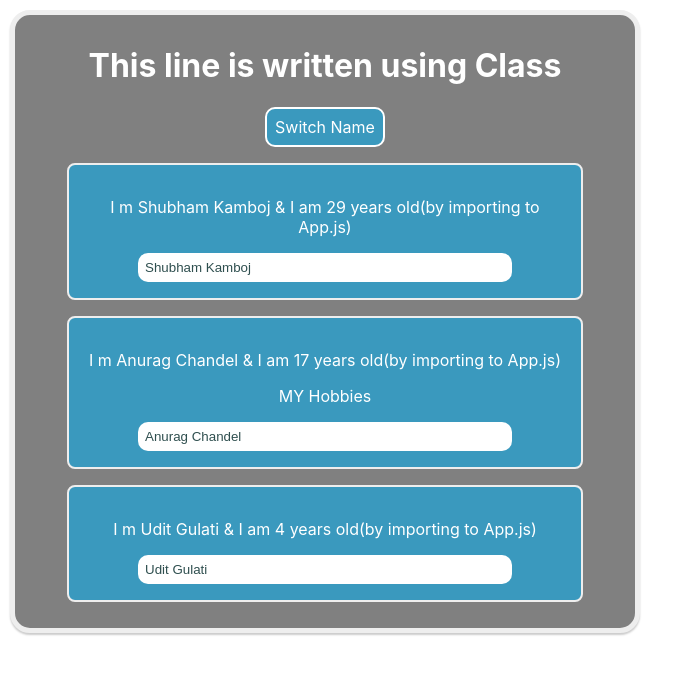
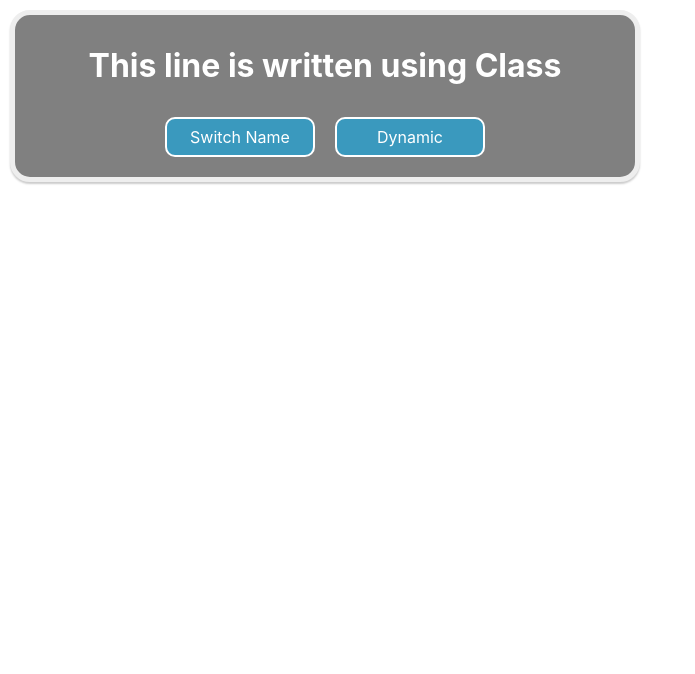
Before and after one commit to shkamboj/react_starter, a React (Create React App) app: page / in a window 1280 px wide. Shown: the top 674 px of the page, without its empty margins (0-695 px from the left). Built offline with nearby package versions, Linux system fonts and the light colour scheme.

Commit message:
rendering dynamically

```diff
--- a/public/index.html
+++ b/public/index.html
@@ -28,6 +28,7 @@
     <div id="app"></div>
 
     <div id="root"></div>
+    <div id="root"></div>
     <div id="pure"></div>
     <!--
       This HTML file is a template.
--- a/src/App.css
+++ b/src/App.css
@@ -63,4 +63,6 @@ button {
       border-radius : 10px;
       padding : 8px;
       cursor : pointer;
+      margin: 10px;
+      width: 150px;
 }
--- a/src/App.js
+++ b/src/App.js
@@ -28,13 +28,14 @@ class App extends Component{
       {name : "Shubham Kamboj"},
       {name : "Anurag Chandel"},
       {name : "Udit Gulati"}
-    ]
+    ],
+    showPeoples : false
   }
 
   switchNameHandler = (name_to) => {
     // console.log("was clicked successfully");
     // DON'T DO THIS : this.state.peoples[0].name = "Abhijeet Rai";
-    this.setState({
+    this.setState({                        // setState is a function
       peoples : [
         {name : name_to},
         {name : "Anil Sharma"},
@@ -55,7 +56,12 @@ class App extends Component{
 
   }
 
-
+  togglePeopleHandler = () => {
+    const doesShow = this.state.showPeoples;
+    this.setState({
+      showPeoples : true
+    })
+  }
 
   render(){
 
@@ -63,6 +69,10 @@ class App extends Component{
     <div className ='App'>
       <h1>This line is written using Class</h1>
       <button onClick= {this.switchNameHandler.bind(this, "Abhijeet")}>Switch Name</button>
+      <button onClick= {this.togglePeopleHandler}>Dynamic</button>
+     {
+       this.state.showPeoples ?
+        <div>
       <People name = {this.state.peoples[0].name}>
        </People>
       <People name = {this.state.peoples[1].name}
@@ -70,6 +80,8 @@ class App extends Component{
       </People>
       <People name = {this.state.peoples[2].name}>
       </People>
+      </div> : null
+      }
     </div>
     );
   }
```
